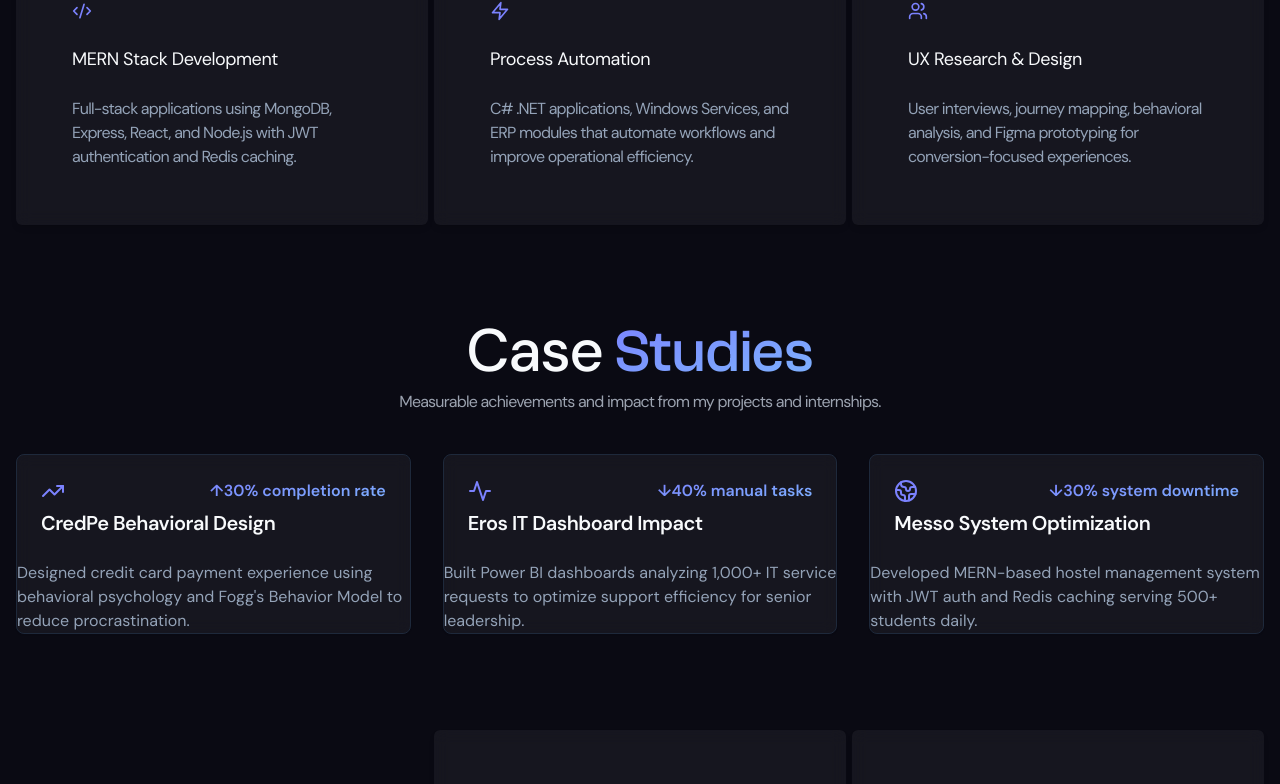
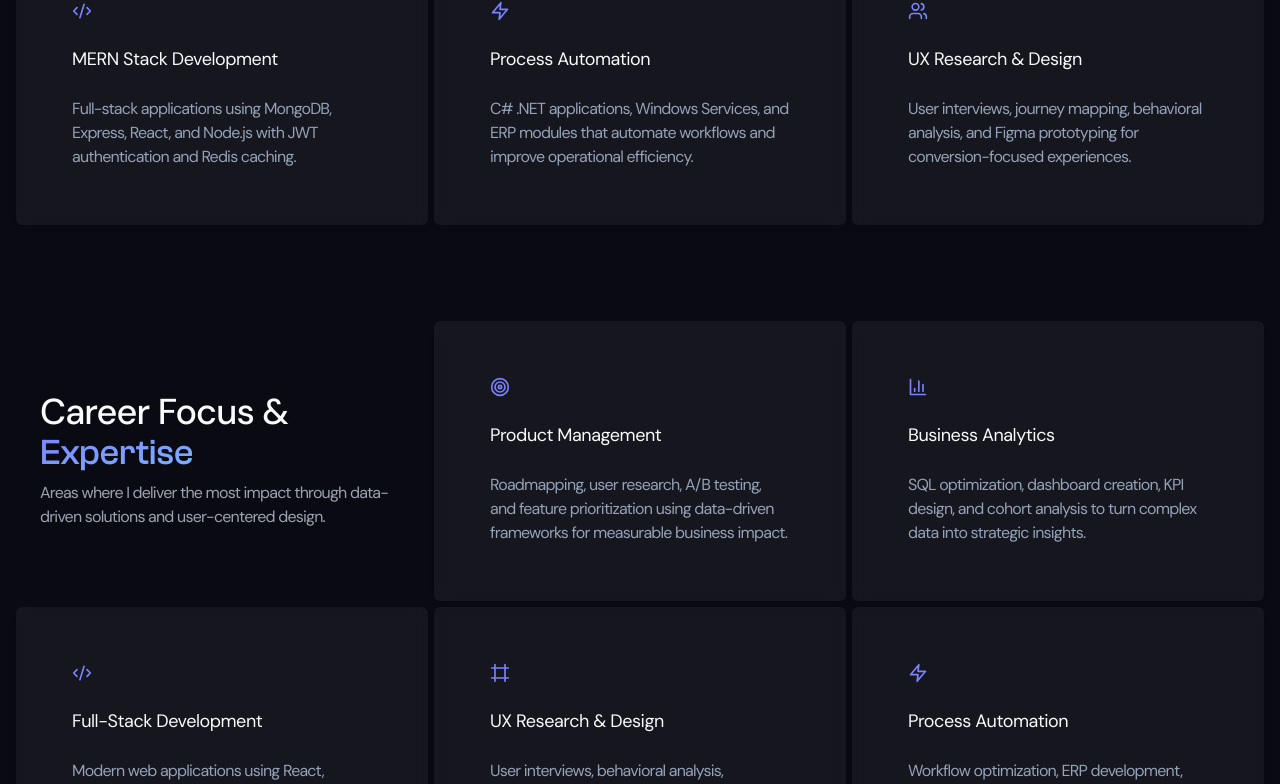
Before and after one commit to kavinarasan-005/official-portfolio, a Next.js app: page / in a window 1280 px wide. Shown: the part 4831-5615 px from the top of the page. Built offline with nearby package versions, Linux system fonts and the light colour scheme.

Commit message:
Remove case studies section - streamline portfolio content

```diff
--- a/src/pages/index.tsx
+++ b/src/pages/index.tsx
@@ -225,27 +225,6 @@ const careerFocus = [
     title: "Data Visualization",
     description: "Power BI, Tableau, and Python-based dashboards that communicate complex insights through compelling visual narratives.",
     icon: Activity,
-  },
-];
-
-const caseStudies = [
-  {
-    title: "CredPe Behavioral Design",
-    description: "Designed credit card payment experience using behavioral psychology and Fogg's Behavior Model to reduce procrastination.",
-    metric: "↑30% completion rate",
-    icon: TrendingUp,
-  },
-  {
-    title: "Eros IT Dashboard Impact",
-    description: "Built Power BI dashboards analyzing 1,000+ IT service requests to optimize support efficiency for senior leadership.",
-    metric: "↓40% manual tasks",
-    icon: Activity,
-  },
-  {
-    title: "Messo System Optimization",
-    description: "Developed MERN-based hostel management system with JWT auth and Redis caching serving 500+ students daily.",
-    metric: "↓30% system downtime",
-    icon: Globe2,
   },
 ];
 
@@ -767,42 +746,6 @@ export default function Home() {
           </div>
         </section>
 
-        {/* Case Studies */}
-        <section id="case-studies" data-scroll-section>
-          <div
-            data-scroll
-            data-scroll-speed=".4"
-            data-scroll-position="top"
-            className="my-24 flex flex-col justify-start space-y-10"
-          >
-            <div className="text-center">
-              <h2 className="text-4xl font-medium tracking-tight xl:text-6xl">
-                Case
-                <span className="text-gradient clash-grotesk tracking-normal"> Studies</span>
-              </h2>
-              <p className="mt-2 tracking-tighter text-secondary-foreground">
-                Measurable achievements and impact from my projects and internships.
-              </p>
-            </div>
-            <div className="grid gap-8 md:grid-cols-2 xl:grid-cols-3">
-              {caseStudies.map((study) => (
-                <Card key={study.title} className="bg-white/5 backdrop-blur">
-                  <CardHeader>
-                    <div className="flex items-center justify-between">
-                      <study.icon className="text-primary" size={24} />
-                      <span className="text-gradient font-semibold">{study.metric}</span>
-                    </div>
-                    <CardTitle className="text-xl">{study.title}</CardTitle>
-                  </CardHeader>
-                  <CardContent>
-                    <p className="text-muted-foreground">{study.description}</p>
-                  </CardContent>
-                </Card>
-              ))}
-            </div>
-          </div>
-        </section>
-
         {/* AI Trends */}
         <section id="trends" data-scroll-section>
           <div
```
